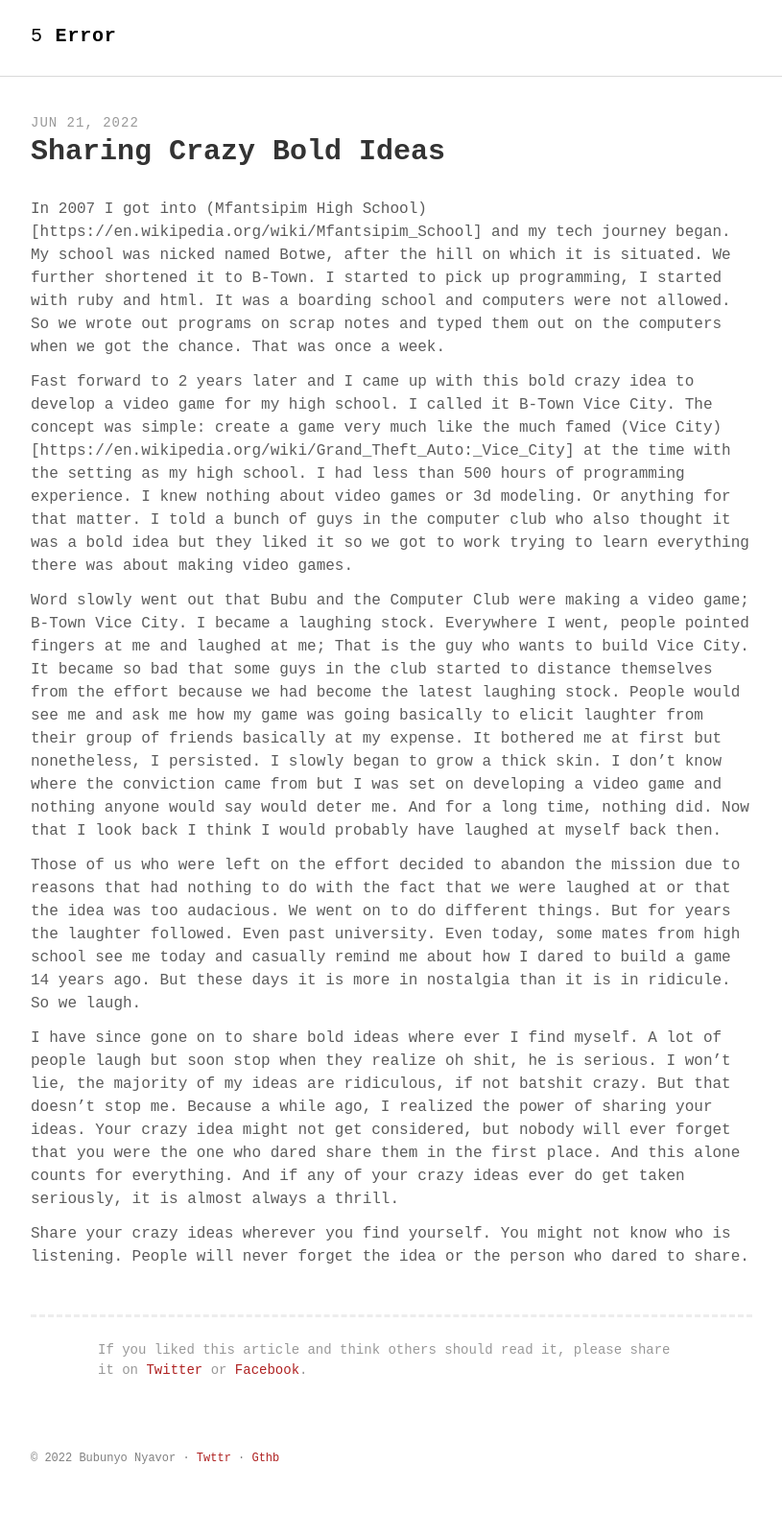
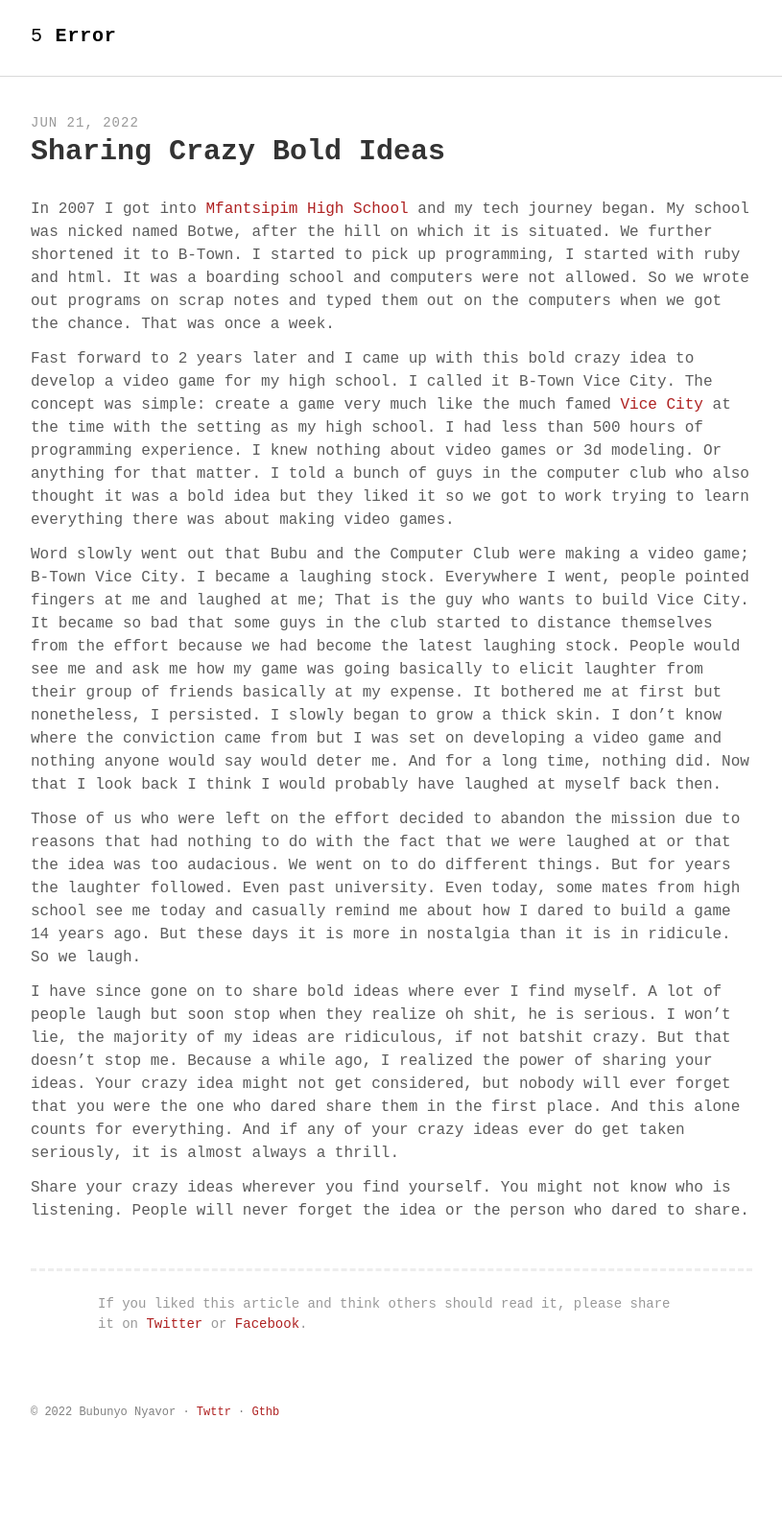
Before and after one commit to bubunyo/bubunyo.github.io, a Jekyll site: the page built from _posts/2022-06-21-share-bold-ideas.md, in a window 1280 px wide. Shown: the whole page at 96% size, without its empty margins (232-1047 px from the left). Built offline with Jekyll 4.4.1, drawn with Linux system fonts in a browser that asks for light colours; some web fonts are replaced; after the commit the page ends 1529 px from its top, so only the background shows below that.

Commit message:
Update 2022-06-21-share-bold-ideas.md

```diff
--- a/_posts/2022-06-21-share-bold-ideas.md
+++ b/_posts/2022-06-21-share-bold-ideas.md
@@ -7,9 +7,9 @@ keywords: "sharing, crazy, bold, ideas"
 published: true
 ---
 
-In 2007 I got into (Mfantsipim High School)[https://en.wikipedia.org/wiki/Mfantsipim_School] and my tech journey began. My school was nicked named Botwe, after the hill on which it is situated. We further shortened it to B-Town.  I started to pick up programming, I started with ruby and html. It was a boarding school and computers were not allowed. So we wrote out programs on scrap notes and typed them out on the computers when we got the chance. That was once a week.
+In 2007 I got into [Mfantsipim High School](https://en.wikipedia.org/wiki/Mfantsipim_School) and my tech journey began. My school was nicked named Botwe, after the hill on which it is situated. We further shortened it to B-Town.  I started to pick up programming, I started with ruby and html. It was a boarding school and computers were not allowed. So we wrote out programs on scrap notes and typed them out on the computers when we got the chance. That was once a week.
 
-Fast forward to 2 years later and I came up with this bold crazy idea to develop a video game for my high school. I called it B-Town Vice City. The concept was simple: create a game very much like the much famed (Vice City)[https://en.wikipedia.org/wiki/Grand_Theft_Auto:_Vice_City] at the time with the setting as my high school. I had less than 500 hours of programming experience. I knew nothing about video games or 3d modeling. Or anything for that matter. I told a bunch of guys in the computer club who also thought it was a bold idea but they liked it so we got to work trying to learn everything there was about making video games.
+Fast forward to 2 years later and I came up with this bold crazy idea to develop a video game for my high school. I called it B-Town Vice City. The concept was simple: create a game very much like the much famed [Vice City](https://en.wikipedia.org/wiki/Grand_Theft_Auto:_Vice_City) at the time with the setting as my high school. I had less than 500 hours of programming experience. I knew nothing about video games or 3d modeling. Or anything for that matter. I told a bunch of guys in the computer club who also thought it was a bold idea but they liked it so we got to work trying to learn everything there was about making video games.
 
 Word slowly went out that Bubu and the Computer Club were making a video game; B-Town Vice City. I became a laughing stock. Everywhere I went, people pointed fingers at me and laughed at me; That is the guy who wants to build Vice City. It became so bad that some guys in the club started to distance themselves from the effort because we had become the latest laughing stock. People would see me and ask me how my game was going basically to elicit laughter from their group of friends basically at my expense. It bothered me at first but nonetheless, I persisted. I slowly began to grow a thick skin. I don't know where the conviction came from but I was set on developing a video game and nothing anyone would say would deter me. And for a long time, nothing did. Now that I look back I think I would probably have laughed at myself back then.
 
```
